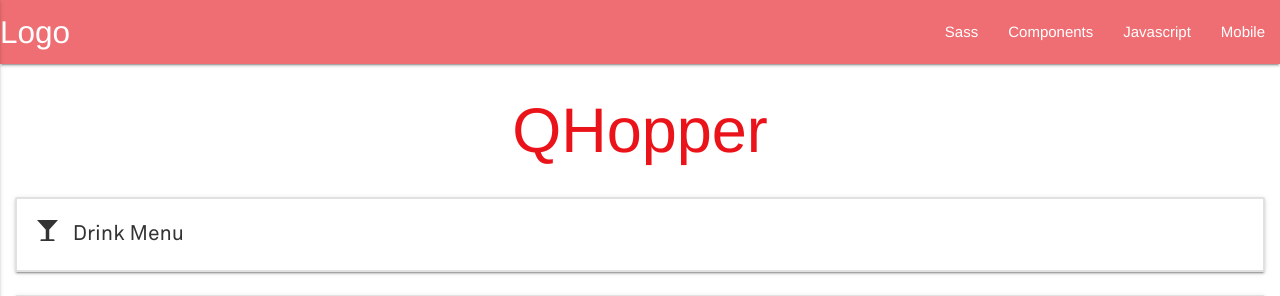
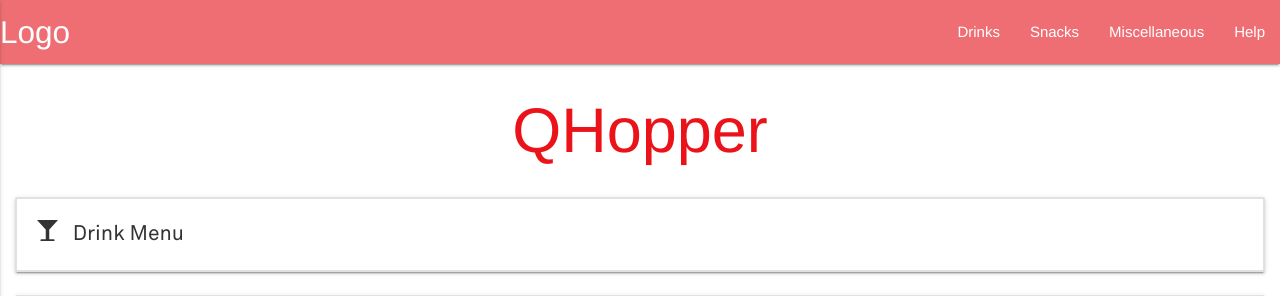
Before and after one commit to benjmo/PythonOnAPlane, a Flask app: page / in a window 1280 px wide. Shown: the top 296 px of the page. Run offline with Flask 2, Linux system fonts and the light colour scheme; some libraries are stand-ins or nearby versions.

Commit message:
some menu changes

```diff
--- a/static/js/main.js
+++ b/static/js/main.js
@@ -6,12 +6,15 @@ $(".button-collapse").sideNav();
 
 // PAGE NAVIGATION
 
-function changeView(sourceId, destId) {
-   $("#" + sourceId).slideUp();
-   prevDiv = sourceId;
-   $("#" + destId).show();
-   currDiv = destId;
-   console.log("Changed from " + sourceId + " to " + destId);
+function changeView(destId) {
+   if (currDiv != destId) {
+      $("#" + currDiv).slideUp();
+      prevDiv = currDiv;
+      $("#" + destId).show();
+      currDiv = destId;
+   }
+   $('.button-collapse').sideNav('hide');
+   console.log("Changed from " + currDiv + " to " + destId);
 }
 
 $(window).on("navigate", function (event, data) {
--- a/templates/passenger.html
+++ b/templates/passenger.html
@@ -17,16 +17,16 @@
     <a href="#!" class="brand-logo">Logo</a>
     <a href="#" data-activates="mobile-demo" class="button-collapse"><i class="material-icons">menu</i></a>
     <ul class="right hide-on-med-and-down">
-      <li><a href="sass.html">Sass</a></li>
-      <li><a href="badges.html">Components</a></li>
-      <li><a href="collapsible.html">Javascript</a></li>
-      <li><a href="mobile.html">Mobile</a></li>
+      <li><a href="#" onclick="changeView('drinks')">Drinks</a></li>
+      <li><a href="#" onclick="changeView('snacks')">Snacks</a></li>
+      <li><a href="#" onclick="changeView('services')">Miscellaneous</a></li>
+      <li><a href="#">Help</a></li>
     </ul>
     <ul class="side-nav" id="mobile-demo">
-      <li><a href="sass.html">Sass</a></li>
-      <li><a href="badges.html">Components</a></li>
-      <li><a href="collapsible.html">Javascript</a></li>
-      <li><a href="mobile.html">Mobile</a></li>
+      <li><a href="#" onclick="changeView('drinks')">Drinks</a></li>
+      <li><a href="#" onclick="changeView('snacks')">Snacks</a></li>
+      <li><a href="#" onclick="changeView('services')">Miscellaneous</a></li>
+      <li><a href="#">Help</a></li>
     </ul>
   </div>
 </nav>
@@ -36,22 +36,22 @@
 
 <div id="content" class="col-xs-12">
 
-    <div id="item" class="col-xs-12 card" onclick="changeView('main-menu', 'drinks')">
+    <div id="item" class="col-xs-12 card" onclick="changeView('drinks')">
     <i class="glyphicon glyphicon-glass"></i>
       Drink Menu
     </div>
 
-    <div id="item" class="col-xs-12 card" onclick="changeView('main-menu', 'snacks')">
+    <div id="item" class="col-xs-12 card" onclick="changeView('snacks')">
     <i class="glyphicon glyphicon-apple"></i>
       Snack Menu
     </div>
 
-    <div id="item" class="col-xs-12 card" onclick="changeView('main-menu', 'services')">
+    <div id="item" class="col-xs-12 card" onclick="changeView('services')">
 <i class="glyphicon glyphicon-user"></i>
       Other Services
     </div>
 
-    <div id="item" class="col-xs-12 card" onclick="changeView('main-menu', 'services')">
+    <div id="item" class="col-xs-12 card" onclick="changeView('services')">
       Swag
     </div>
 
```
